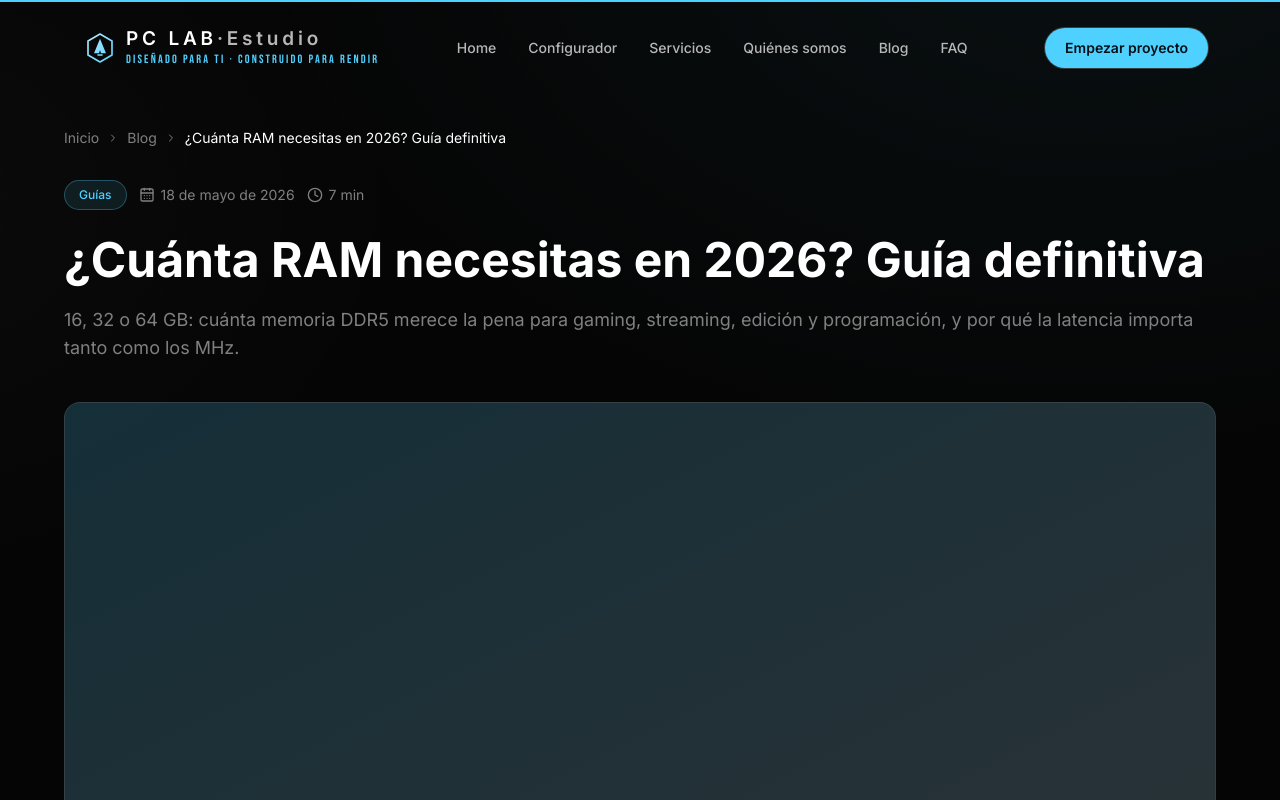
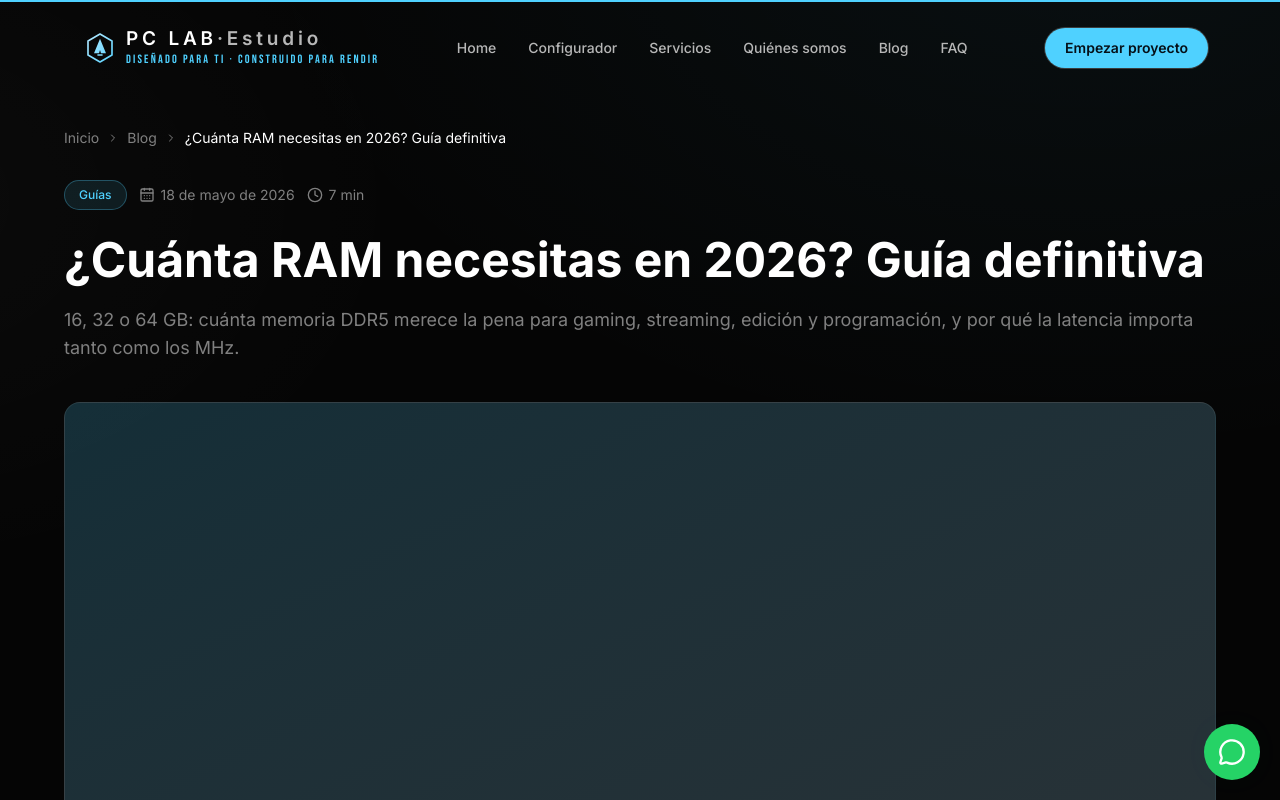
Before and after one commit to Nearcinho/pc-lab, a Next.js app: page /blog/cuanta-ram-necesitas-2026 in a window 1280 px wide. Shown: the top 800 px of the page. Built offline with nearby package versions, Linux system fonts and the light colour scheme.

Commit message:
Burbuja flotante de WhatsApp (+34 645 44 38 41) en todo el sitio

```diff
--- a/src/app/layout.tsx
+++ b/src/app/layout.tsx
@@ -3,6 +3,7 @@ import { Inter, JetBrains_Mono, Bebas_Neue } from "next/font/google";
 import "./globals.css";
 import { Navbar } from "@/components/layout/navbar";
 import { Footer } from "@/components/layout/footer";
+import { WhatsappBubble } from "@/components/layout/whatsapp-bubble";
 import { PageTransition } from "@/components/layout/page-transition";
 import { ScrollProgress } from "@/components/effects/scroll-progress";
 import { siteConfig } from "@/lib/site";
@@ -105,6 +106,7 @@ export default function RootLayout({ children }: { children: React.ReactNode })
           <PageTransition>{children}</PageTransition>
         </main>
         <Footer />
+        <WhatsappBubble />
       </body>
     </html>
   );
--- /dev/null
+++ b/src/components/layout/whatsapp-bubble.tsx
@@ -0,0 +1,58 @@
+"use client";
+
+import * as React from "react";
+import { motion, useReducedMotion } from "framer-motion";
+import { MessageCircle, X } from "lucide-react";
+import { cn } from "@/lib/utils";
+
+const WHATSAPP_URL =
+  "https://wa.me/34645443841?text=" +
+  encodeURIComponent("Hola PC LAB, quiero información sobre un equipo a medida.");
+
+export function WhatsappBubble() {
+  const [open, setOpen] = React.useState(false);
+  const reduced = useReducedMotion();
+
+  return (
+    <div className="fixed bottom-5 right-5 z-50 flex flex-col items-end gap-3">
+      {open && (
+        <motion.div
+          initial={reduced ? false : { opacity: 0, y: 8, scale: 0.97 }}
+          animate={{ opacity: 1, y: 0, scale: 1 }}
+          transition={{ duration: 0.25 }}
+          className="glass-strong w-72 overflow-hidden rounded-2xl border border-border shadow-glow-sm"
+        >
+          <div className="bg-[#075E54] px-4 py-3">
+            <p className="font-display text-sm font-semibold text-white">PC LAB · WhatsApp</p>
+            <p className="text-[11px] text-emerald-100/80">Normalmente respondemos en minutos</p>
+          </div>
+          <div className="p-4">
+            <p className="rounded-xl rounded-tl-none bg-surface-2/70 px-3 py-2 text-xs leading-relaxed text-foreground">
+              ¡Hola! ¿Montamos tu próximo PC? Cuéntanos qué necesitas y te asesoramos sin compromiso.
+            </p>
+            <a
+              href={WHATSAPP_URL}
+              target="_blank"
+              rel="noopener noreferrer"
+              className="mt-3 flex items-center justify-center gap-2 rounded-xl bg-[#25D366] px-4 py-2.5 text-sm font-semibold text-[#051018] transition-colors hover:bg-[#3be077]"
+            >
+              <MessageCircle className="size-4" aria-hidden /> Iniciar conversación
+            </a>
+          </div>
+        </motion.div>
+      )}
+
+      <button
+        onClick={() => setOpen((v) => !v)}
+        aria-expanded={open}
+        aria-label={open ? "Cerrar chat de WhatsApp" : "Abrir chat de WhatsApp"}
+        className={cn(
+          "flex size-14 items-center justify-center rounded-full text-white shadow-glow transition-all duration-300 hover:scale-105",
+          open ? "bg-surface-2 text-foreground" : "bg-[#25D366]"
+        )}
+      >
+        {open ? <X className="size-6" aria-hidden /> : <MessageCircle className="size-7" aria-hidden />}
+      </button>
+    </div>
+  );
+}
```
